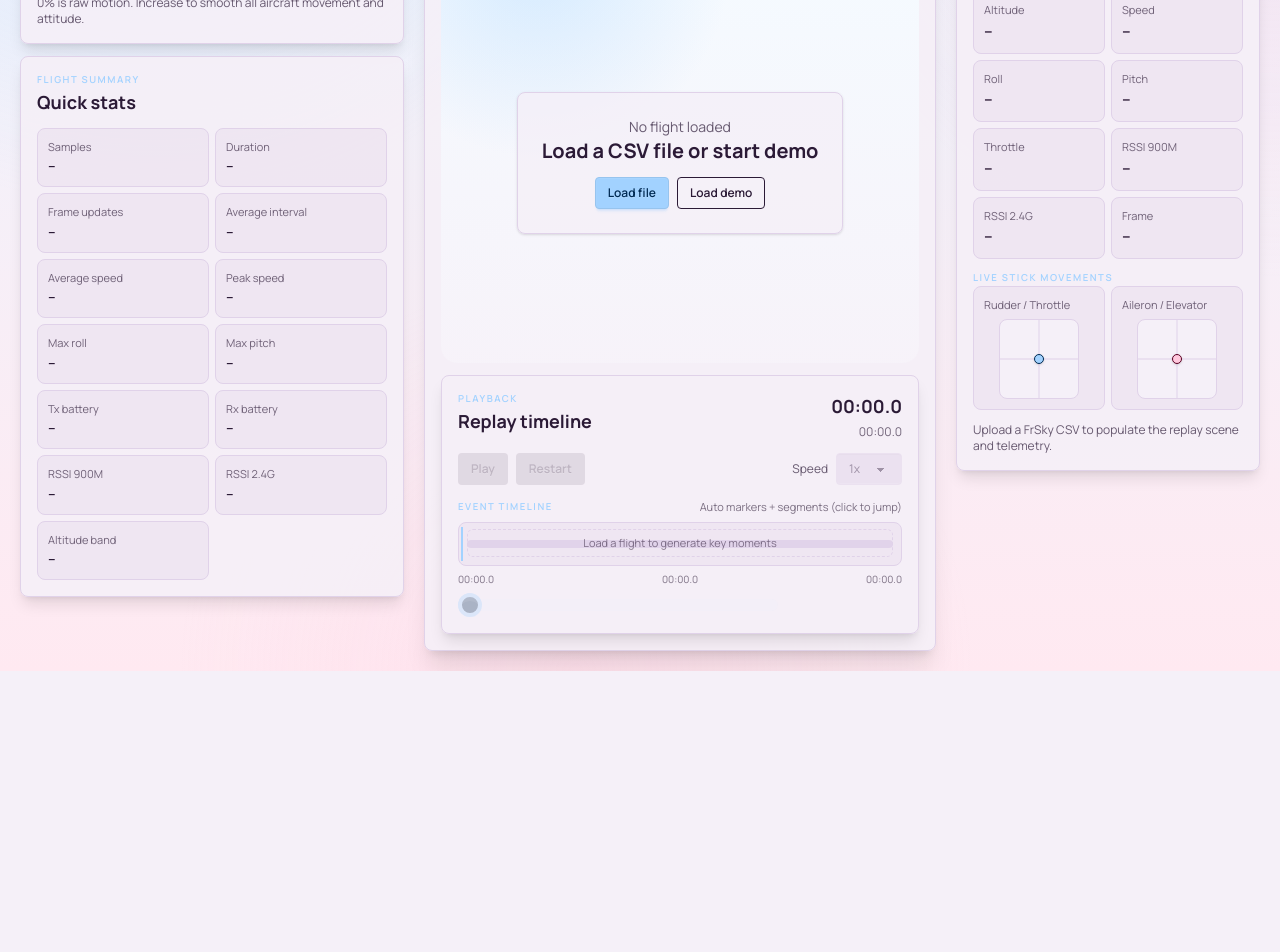
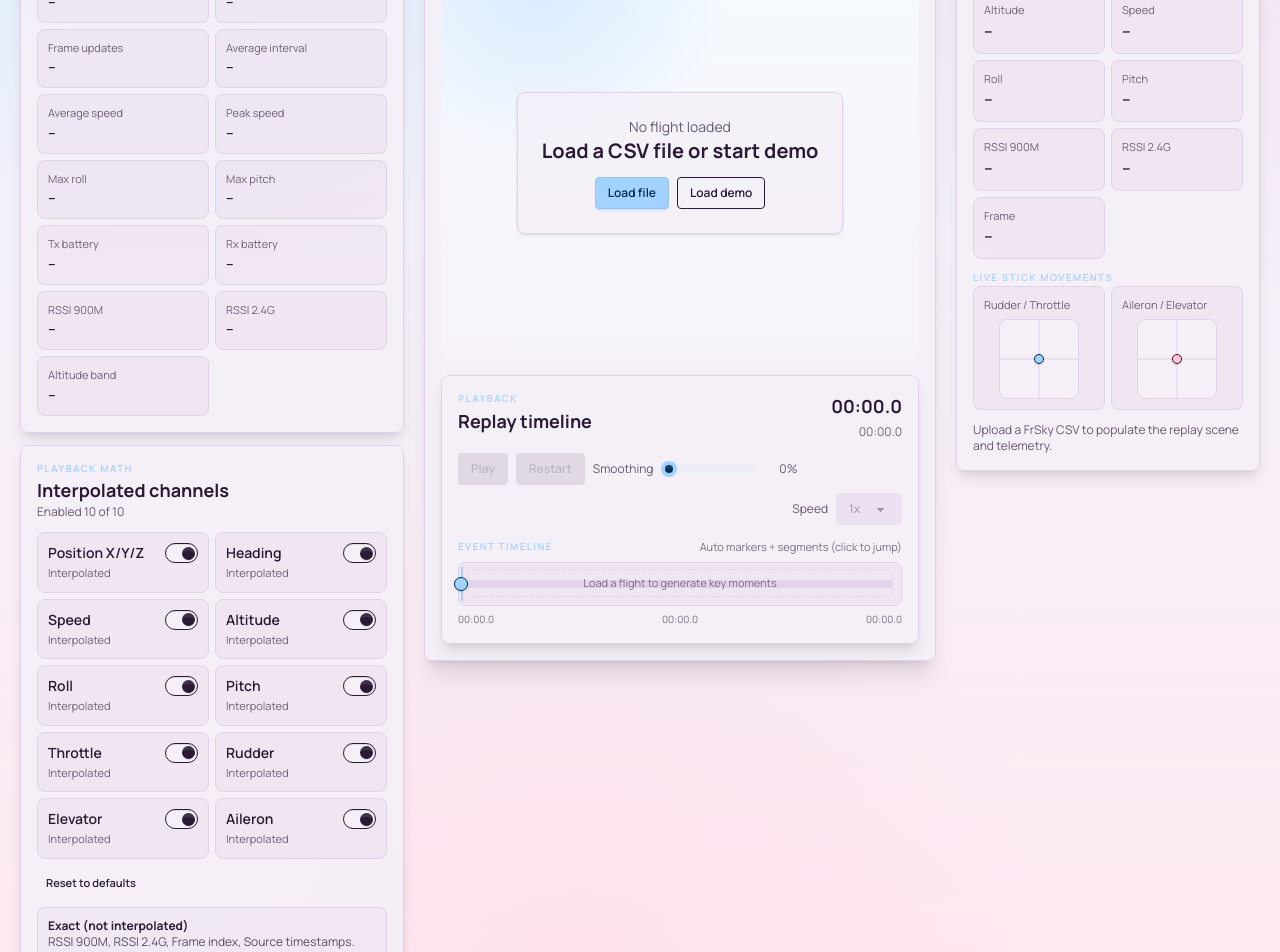
Before and after one commit to pefman/frsky-gps-visualizer, a React (Vite) app: page / in a window 1280 px wide. Shown: the part 220-1172 px from the top of the page. Before the commit the page ends 891 px from the top, so only its background shows below. Built offline with nearby package versions, Linux system fonts and the light colour scheme.

Commit message:
Add per-channel interpolation controls and move smoothing panel

```diff
--- a/src/App.tsx
+++ b/src/App.tsx
@@ -6,7 +6,7 @@ import { PlaybackControls } from './components/PlaybackControls'
 import { TelemetryPanel } from './components/TelemetryPanel'
 import { buildFlightPath } from './lib/buildFlightPath'
 import { createDemoFlightLog } from './lib/demoFlight'
-import { clamp, sampleFrameAtTime } from './lib/playback'
+import { clamp, DEFAULT_INTERPOLATION_SETTINGS, sampleFrameAtTime } from './lib/playback'
 import { parseFrskyCsv } from './lib/parseFrskyCsv'
 import { buildTimelineHighlights, buildTimelineMarkers } from './lib/timelineHighlights'
 import type { ParsedFlightLog } from './types'
@@ -20,9 +20,10 @@ function App() {
   const [playheadMs, setPlayheadMs] = useState(0)
   const [showTrailLines, setShowTrailLines] = useState(false)
   const [motionSmoothing, setMotionSmoothing] = useState(0)
+  const [interpolationSettings, setInterpolationSettings] = useState(DEFAULT_INTERPOLATION_SETTINGS)
 
   const durationMs = flightLog?.summary.durationMs ?? 0
-  const currentFrame = flightLog ? sampleFrameAtTime(flightLog.frames, playheadMs) : null
+  const currentFrame = flightLog ? sampleFrameAtTime(flightLog.frames, playheadMs, interpolationSettings) : null
   const timelineHighlights = useMemo(() => buildTimelineHighlights(flightLog), [flightLog])
   const timelineMarkers = useMemo(
     () => buildTimelineMarkers(flightLog, timelineHighlights),
@@ -83,6 +84,7 @@ function App() {
 
       setFlightLog(parsed)
       setPlayheadMs(0)
+      setIsPlaying(true)
     } catch (error) {
       setFlightLog(null)
       setPlayheadMs(0)
@@ -190,6 +192,39 @@ function App() {
     },
   ]
 
+  const interpolatedChannels = [
+    { key: 'position', label: 'Position X/Y/Z' },
+    { key: 'heading', label: 'Heading' },
+    { key: 'speed', label: 'Speed' },
+    { key: 'altitude', label: 'Altitude' },
+    { key: 'roll', label: 'Roll' },
+    { key: 'pitch', label: 'Pitch' },
+    { key: 'throttle', label: 'Throttle' },
+    { key: 'rudder', label: 'Rudder' },
+    { key: 'elevator', label: 'Elevator' },
+    { key: 'aileron', label: 'Aileron' },
+  ] as const
+
+  function handleInterpolationToggle(key: keyof typeof interpolationSettings) {
+    setInterpolationSettings((current) => ({
+      ...current,
+      [key]: !current[key],
+    }))
+  }
+
+  function handleResetInterpolationSettings() {
+    setInterpolationSettings(DEFAULT_INTERPOLATION_SETTINGS)
+  }
+
+  const activeInterpolationCount = interpolatedChannels.filter(({ key }) => interpolationSettings[key]).length
+
+  const exactChannels = [
+    'RSSI 900M',
+    'RSSI 2.4G',
+    'Frame index',
+    'Source timestamps',
+  ]
+
   return (
     <main className="mx-auto flex w-full max-w-[1880px] flex-col gap-5 p-3 md:p-5">
       <section className="card border border-base-300 bg-base-100/90 shadow-xl">
@@ -221,28 +256,6 @@ function App() {
 
       <section className="grid items-start gap-5 xl:grid-cols-[minmax(18rem,24rem)_minmax(0,1fr)_minmax(15rem,19rem)]">
         <aside className="grid gap-3 md:grid-cols-2 xl:flex xl:flex-col">
-          <section className="card border border-base-300 bg-base-100/90 shadow-lg" aria-label="Motion smoothing">
-            <div className="card-body gap-3 p-4">
-              <div className="flex items-center justify-between gap-3">
-              <div>
-                  <p className="text-[0.6rem] font-semibold uppercase tracking-[0.16em] text-primary">Motion filter</p>
-                  <h2 className="text-lg font-bold text-base-content">Smoothing</h2>
-                </div>
-                <strong className="text-base font-semibold text-base-content">{Math.round(motionSmoothing * 100)}%</strong>
-              </div>
-              <input
-                type="range"
-                min={0}
-                max={1}
-                step={0.01}
-                value={motionSmoothing}
-                onChange={(event) => setMotionSmoothing(Number(event.target.value))}
-                className="range range-primary range-sm"
-              />
-              <p className="text-xs text-base-content/70">0% is raw motion. Increase to smooth all aircraft movement and attitude.</p>
-            </div>
-          </section>
-
           <section className="card border border-base-300 bg-base-100/90 shadow-lg">
             <div className="card-body gap-3 p-4">
               <div>
@@ -257,6 +270,46 @@ function App() {
                     <strong className="text-sm font-semibold text-base-content">{card.value}</strong>
                   </article>
                 ))}
+              </div>
+            </div>
+          </section>
+
+          <section className="card border border-base-300 bg-base-100/90 shadow-lg">
+            <div className="card-body gap-3 p-4">
+              <div>
+                <p className="text-[0.6rem] font-semibold uppercase tracking-[0.16em] text-primary">Playback math</p>
+                <h2 className="text-lg font-bold text-base-content">Interpolated channels</h2>
+                <p className="text-xs text-base-content/70">Enabled {activeInterpolationCount} of {interpolatedChannels.length}</p>
+              </div>
+
+              <div className="grid grid-cols-1 gap-1.5 sm:grid-cols-2">
+                {interpolatedChannels.map(({ key, label }) => (
+                  <label key={key} className="rounded-box border border-base-300 bg-base-200/60 p-2.5">
+                    <span className="flex items-start justify-between gap-2">
+                      <span>
+                        <strong className="block text-sm font-semibold text-base-content">{label}</strong>
+                        <span className="mt-0.5 block text-[11px] text-base-content/65">
+                          {interpolationSettings[key] ? 'Interpolated' : 'Exact source frame'}
+                        </span>
+                      </span>
+                      <input
+                        type="checkbox"
+                        className="toggle toggle-sm"
+                        checked={interpolationSettings[key]}
+                        onChange={() => handleInterpolationToggle(key)}
+                      />
+                    </span>
+                  </label>
+                ))}
+              </div>
+
+              <button type="button" className="btn btn-ghost btn-xs self-start" onClick={handleResetInterpolationSettings}>
+                Reset to defaults
+              </button>
+
+              <div className="rounded-box border border-base-300 bg-base-200/50 p-2.5 text-xs text-base-content/75">
+                <strong className="block text-base-content">Exact (not interpolated)</strong>
+                <span>{exactChannels.join(', ')}.</span>
               </div>
             </div>
           </section>
@@ -309,10 +362,12 @@ function App() {
               durationMs={durationMs}
               isPlaying={isPlaying}
               playbackRate={playbackRate}
+              motionSmoothing={motionSmoothing}
               timelineHighlights={timelineHighlights}
               timelineMarkers={timelineMarkers}
               onPlayPause={handlePlayPause}
               onRestart={handleRestart}
+              onMotionSmoothingChange={setMotionSmoothing}
               onSeek={handleSeek}
               onJumpToHighlight={handleJumpToHighlight}
               onPlaybackRateChange={setPlaybackRate}
--- a/src/components/PlaybackControls.tsx
+++ b/src/components/PlaybackControls.tsx
@@ -7,10 +7,12 @@ interface PlaybackControlsProps {
   durationMs: number
   isPlaying: boolean
   playbackRate: number
+  motionSmoothing: number
   timelineHighlights: TimelineHighlight[]
   timelineMarkers: TimelineMarker[]
   onPlayPause: () => void
   onRestart: () => void
+  onMotionSmoothingChange: (value: number) => void
   onSeek: (value: number) => void
   onJumpToHighlight: (value: number) => void
   onPlaybackRateChange: (value: number) => void
@@ -24,10 +26,12 @@ export function PlaybackControls({
   durationMs,
   isPlaying,
   playbackRate,
+  motionSmoothing,
   timelineHighlights,
   timelineMarkers,
   onPlayPause,
   onRestart,
+  onMotionSmoothingChange,
   onSeek,
   onJumpToHighlight,
   onPlaybackRateChange,
@@ -71,6 +75,20 @@ export function PlaybackControls({
             Restart
           </button>
 
+          <label className="flex items-center gap-2 text-xs text-base-content/70">
+            <span>Smoothing</span>
+            <input
+              type="range"
+              min={0}
+              max={1}
+              step={0.01}
+              value={motionSmoothing}
+              onChange={(event) => onMotionSmoothingChange(Number(event.target.value))}
+              className="range range-primary range-xs w-24"
+            />
+            <span className="w-8 text-right">{Math.round(motionSmoothing * 100)}%</span>
+          </label>
+
           <label className="ml-auto flex items-center gap-2 text-xs text-base-content/70">
             <span>Speed</span>
             <select
@@ -97,6 +115,18 @@ export function PlaybackControls({
           <div className="relative h-11 rounded-box border border-base-300 bg-base-200/60 px-2 py-1.5">
             <div className="absolute left-2 right-2 top-1/2 h-2 -translate-y-1/2 rounded-full bg-base-300/90" />
 
+            <input
+              className="absolute left-2 right-2 top-1/2 z-[1] h-6 -translate-y-1/2 cursor-pointer opacity-0"
+              type="range"
+              min={0}
+              max={durationSafe}
+              step={1}
+              value={Math.min(currentTimeMs, durationMs)}
+              onChange={(event) => onSeek(Number(event.target.value))}
+              disabled={!canPlay}
+              aria-label="Flight timeline"
+            />
+
             {timelineHighlights.length > 0 ? timelineHighlights.map((highlight) => {
               const leftPercent = (highlight.startMs / durationSafe) * 100
               const widthPercent = Math.max(1.8, ((highlight.endMs - highlight.startMs) / durationSafe) * 100)
@@ -105,7 +135,7 @@ export function PlaybackControls({
                 <button
                   key={highlight.id}
                   type="button"
-                  className={`absolute top-1.5 flex h-7 items-center rounded-md border px-1.5 text-[9px] font-semibold ${toneClassMap[highlight.tone]}`}
+                  className={`absolute top-1.5 z-[2] flex h-7 items-center rounded-md border px-1.5 text-[9px] font-semibold ${toneClassMap[highlight.tone]}`}
                   style={{ left: `calc(2px + ${leftPercent}%)`, width: `max(${widthPercent}%, 2.7rem)` }}
                   onClick={() => onJumpToHighlight(highlight.startMs)}
                   title={`${highlight.label}: ${formatDuration(highlight.startMs)} - ${formatDuration(highlight.endMs)}`}
@@ -126,7 +156,7 @@ export function PlaybackControls({
                 <button
                   key={marker.id}
                   type="button"
-                  className={`absolute bottom-0.5 h-2.5 w-2.5 -translate-x-1/2 rounded-full border-2 shadow ${markerToneClassMap[marker.tone]}`}
+                  className={`absolute bottom-0.5 z-[3] h-2.5 w-2.5 -translate-x-1/2 rounded-full border-2 shadow ${markerToneClassMap[marker.tone]}`}
                   style={{ left: `calc(2px + ${markerPercent}%)` }}
                   onClick={() => onJumpToHighlight(marker.atMs)}
                   title={`${marker.label} at ${formatDuration(marker.atMs)}`}
@@ -135,7 +165,13 @@ export function PlaybackControls({
             })}
 
             <div
-              className="absolute bottom-1 top-1 w-0.5 bg-primary"
+              className="absolute bottom-1 top-1 z-[4] w-0.5 bg-primary"
+              style={{ left: `calc(2px + ${playheadPercent}%)` }}
+              aria-hidden="true"
+            />
+
+            <div
+              className="absolute top-1/2 z-[4] h-3.5 w-3.5 -translate-x-1/2 -translate-y-1/2 rounded-full border border-primary-content bg-primary shadow"
               style={{ left: `calc(2px + ${playheadPercent}%)` }}
               aria-hidden="true"
             />
@@ -146,18 +182,6 @@ export function PlaybackControls({
             <span>{formatDuration(durationSafe * 0.5)}</span>
             <span>{formatDuration(durationMs)}</span>
           </div>
-
-          <input
-            className="range range-primary"
-            type="range"
-            min={0}
-            max={durationSafe}
-            step={1}
-            value={Math.min(currentTimeMs, durationMs)}
-            onChange={(event) => onSeek(Number(event.target.value))}
-            disabled={!canPlay}
-            aria-label="Flight timeline"
-          />
 
           {timelineMarkers.length > 0 ? (
             <div className="flex flex-wrap gap-1">
--- a/src/components/TelemetryPanel.tsx
+++ b/src/components/TelemetryPanel.tsx
@@ -56,10 +56,6 @@ export function TelemetryPanel({ currentFrame, flightLog }: TelemetryPanelProps)
           <article className="rounded-box border border-base-300 bg-base-200/60 p-2.5">
             <span className="block text-[11px] text-base-content/65">Pitch</span>
             <strong className="text-base font-semibold text-base-content">{metricValue(currentFrame?.pitchDeg, '°')}</strong>
-          </article>
-          <article className="rounded-box border border-base-300 bg-base-200/60 p-2.5">
-            <span className="block text-[11px] text-base-content/65">Throttle</span>
-            <strong className="text-base font-semibold text-base-content">{metricValue(currentFrame?.throttle, '', 0)}</strong>
           </article>
           <article className="rounded-box border border-base-300 bg-base-200/60 p-2.5">
             <span className="block text-[11px] text-base-content/65">RSSI 900M</span>
--- a/src/lib/playback.ts
+++ b/src/lib/playback.ts
@@ -1,4 +1,30 @@
 import type { TelemetryFrame } from '../types'
+
+export interface InterpolationSettings {
+  position: boolean
+  heading: boolean
+  speed: boolean
+  altitude: boolean
+  roll: boolean
+  pitch: boolean
+  throttle: boolean
+  rudder: boolean
+  elevator: boolean
+  aileron: boolean
+}
+
+export const DEFAULT_INTERPOLATION_SETTINGS: InterpolationSettings = {
+  position: true,
+  heading: true,
+  speed: true,
+  altitude: true,
+  roll: true,
+  pitch: true,
+  throttle: true,
+  rudder: true,
+  elevator: true,
+  aileron: true,
+}
 
 export function clamp(value: number, min: number, max: number): number {
   return Math.min(Math.max(value, min), max)
@@ -13,7 +39,11 @@ function lerpAngle(start: number, end: number, amount: number): number {
   return start + delta * amount
 }
 
-export function sampleFrameAtTime(frames: TelemetryFrame[], elapsedMs: number): TelemetryFrame | null {
+export function sampleFrameAtTime(
+  frames: TelemetryFrame[],
+  elapsedMs: number,
+  interpolationSettings: InterpolationSettings = DEFAULT_INTERPOLATION_SETTINGS,
+): TelemetryFrame | null {
   if (frames.length === 0) {
     return null
   }
@@ -48,21 +78,39 @@ export function sampleFrameAtTime(frames: TelemetryFrame[], elapsedMs: number):
   return {
     ...previousFrame,
     elapsedMs,
-    altitudeM: lerp(previousFrame.altitudeM, nextFrame.altitudeM, amount),
-    speedKmh: lerp(previousFrame.speedKmh, nextFrame.speedKmh, amount),
+    altitudeM: interpolationSettings.altitude
+      ? lerp(previousFrame.altitudeM, nextFrame.altitudeM, amount)
+      : previousFrame.altitudeM,
+    speedKmh: interpolationSettings.speed
+      ? lerp(previousFrame.speedKmh, nextFrame.speedKmh, amount)
+      : previousFrame.speedKmh,
     rssi900MdB: previousFrame.rssi900MdB,
     rssi24GdB: previousFrame.rssi24GdB,
-    rollDeg: lerpAngle(previousFrame.rollDeg, nextFrame.rollDeg, amount),
-    pitchDeg: lerp(previousFrame.pitchDeg, nextFrame.pitchDeg, amount),
-    throttle: lerp(previousFrame.throttle, nextFrame.throttle, amount),
-    rudder: lerp(previousFrame.rudder, nextFrame.rudder, amount),
-    elevator: lerp(previousFrame.elevator, nextFrame.elevator, amount),
-    aileron: lerp(previousFrame.aileron, nextFrame.aileron, amount),
-    headingRad: lerpAngle(previousFrame.headingRad, nextFrame.headingRad, amount),
+    rollDeg: interpolationSettings.roll
+      ? lerpAngle(previousFrame.rollDeg, nextFrame.rollDeg, amount)
+      : previousFrame.rollDeg,
+    pitchDeg: interpolationSettings.pitch
+      ? lerp(previousFrame.pitchDeg, nextFrame.pitchDeg, amount)
+      : previousFrame.pitchDeg,
+    throttle: interpolationSettings.throttle
+      ? lerp(previousFrame.throttle, nextFrame.throttle, amount)
+      : previousFrame.throttle,
+    rudder: interpolationSettings.rudder
+      ? lerp(previousFrame.rudder, nextFrame.rudder, amount)
+      : previousFrame.rudder,
+    elevator: interpolationSettings.elevator
+      ? lerp(previousFrame.elevator, nextFrame.elevator, amount)
+      : previousFrame.elevator,
+    aileron: interpolationSettings.aileron
+      ? lerp(previousFrame.aileron, nextFrame.aileron, amount)
+      : previousFrame.aileron,
+    headingRad: interpolationSettings.heading
+      ? lerpAngle(previousFrame.headingRad, nextFrame.headingRad, amount)
+      : previousFrame.headingRad,
     point: {
-      x: lerp(previousFrame.point.x, nextFrame.point.x, amount),
-      y: lerp(previousFrame.point.y, nextFrame.point.y, amount),
-      z: lerp(previousFrame.point.z, nextFrame.point.z, amount),
+      x: interpolationSettings.position ? lerp(previousFrame.point.x, nextFrame.point.x, amount) : previousFrame.point.x,
+      y: interpolationSettings.position ? lerp(previousFrame.point.y, nextFrame.point.y, amount) : previousFrame.point.y,
+      z: interpolationSettings.position ? lerp(previousFrame.point.z, nextFrame.point.z, amount) : previousFrame.point.z,
     },
   }
 }
```
